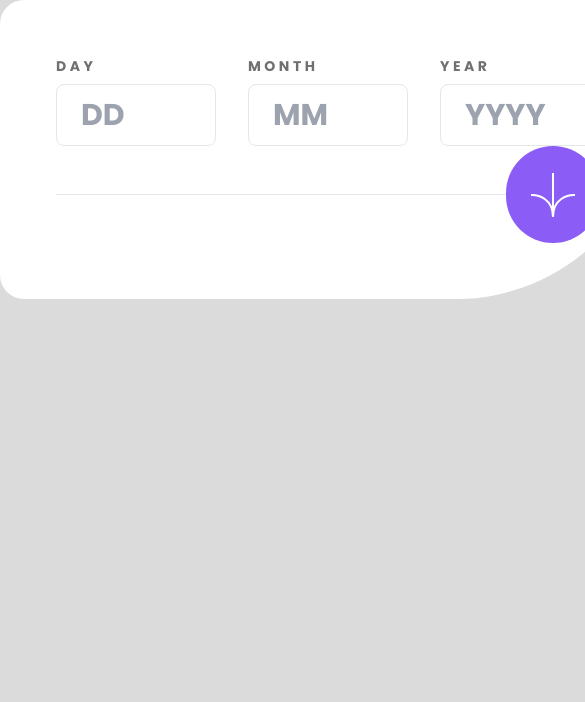
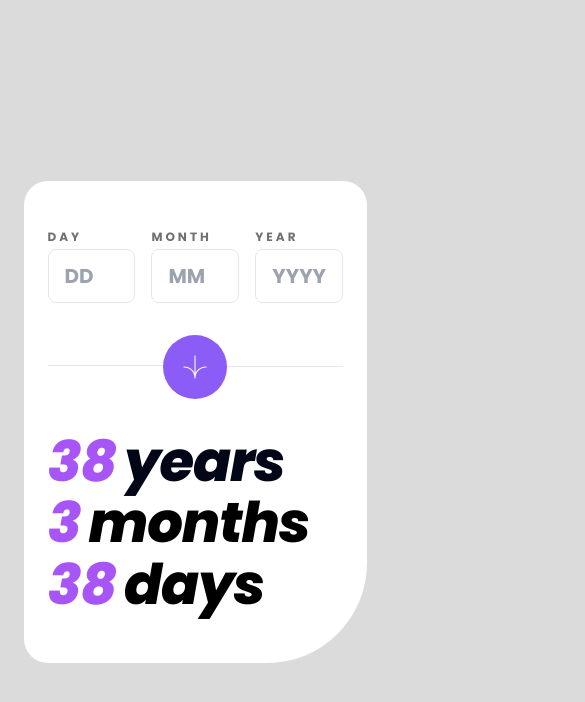
Before and after one commit to ogbechie04/age-calculator, a website built with Vite: page index.html in a window 390 px wide. Shown: the top 702 px of the page, 585 px wide, since content can reach past the window. Built offline with nearby package versions, Linux system fonts and the light colour scheme.

Commit message:
Implemented mobile and desktop version with html and tailwind css

```diff
--- a/index.html
+++ b/index.html
@@ -8,13 +8,24 @@
 
     <title>Vite App</title>
   </head>
-  <body class="bg-[#dbdbdb]">
-    <div id="app" class="p-14 bg-white rounded-3xl rounded-br-[200px] flex flex-col w-fit">
-      <form action="" class="dob flex gap-8">
-        <div class="day-containter flex flex-col gap-2" id="day">
+  <body
+    class="bg-[#dbdbdb] m-0 p-0 flex justify-center items-center w-screen h-screen"
+  >
+    <!-- DIV THAT HOUSES ALL COMPONENTS -->
+    <div
+      id="app"
+      class="bg-white px-6 py-12 rounded-3xl gap-8 flex flex-col rounded-br-[100px] lg:gap-0 lg:p-14 lg:rounded-br-[200px] lg:w-11/12 lg:max-w-[840px] max-w-[343px]"
+    >
+      <!-- FORM FOR INPUT OF DATE OF BIRTH -->
+      <form action="" class="dob flex flex-row gap-4 lg:gap-8">
+        <!-- DAY DIV -->
+        <div
+          class="day-containter flex flex-col gap-1 w-[29.8%] lg:gap-2 lg:w-[22%]"
+          id="day"
+        >
           <label
             for="day"
-            class="text-sm font-bold text-[#716F6F] tracking-[.25em]"
+            class="text-xs font-bold text-[#716F6F] tracking-[.25em] lg:text-sm"
             >DAY</label
           >
           <input
@@ -22,13 +33,17 @@
             type="text"
             name="day"
             id="day-input"
-            class="ps-6 pe-6 pt-3 pb-3 border-[1px] border-solid rounded-lg text-3xl font-bold max-w-40"
+            class="text-xl px-4 py-3 border-[1px] border-solid rounded-lg font-bold lg:ps-6 lg:pe-6 lg:py-3 lg:text-3xl"
           />
         </div>
-        <div class="month-containter flex flex-col gap-2" id="month">
+        <!-- MONTH DIV -->
+        <div
+          class="month-containter flex flex-col gap-1 w-[29.8%] lg:gap-2 lg:w-[22%]"
+          id="month"
+        >
           <label
             for="month"
-            class="text-sm font-bold text-[#716F6F] tracking-[.25em]"
+            class="text-xs font-bold text-[#716F6F] tracking-[.25em] lg:text-sm"
             >MONTH</label
           >
           <input
@@ -36,13 +51,17 @@
             placeholder="MM"
             name="month"
             id="month-input"
-            class="ps-6 pe-6 pt-3 pb-3 border-[1px] border-solid rounded-lg text-3xl font-bold max-w-40"
+            class="text-xl px-4 py-3 border-[1px] border-solid rounded-lg font-bold lg:ps-6 lg:pe-6 lg:py-3 lg:text-3xl"
           />
         </div>
-        <div class="year-containter flex flex-col gap-2" id="year">
+        <!-- YEAR DIV -->
+        <div
+          class="year-containter flex flex-col gap-1 w-[29.8%] lg:gap-2 lg:w-[22%]"
+          id="year"
+        >
           <label
             for="year"
-            class="text-sm font-bold text-[#716F6F] tracking-[.25em]"
+            class="text-xs font-bold text-[#716F6F] tracking-[.25em] lg:text-sm"
             >YEAR</label
           >
           <input
@@ -50,20 +69,40 @@
             placeholder="YYYY"
             name="year"
             id="year-input"
-            class="ps-6 pe-6 pt-3 pb-3 border-[1px] border-solid rounded-lg text-3xl font-bold max-w-40"
+            class="text-xl px-4 py-3 border-[1px] border-solid rounded-lg font-bold lg:ps-6 lg:pe-6 lg:py-3 lg:text-3xl"
           />
         </div>
       </form>
-      <div class="divider flex max-w-[728px]">
-        <hr class="my-12 grow" />
-        <button type="submit" class="dob-button bg-violet-500 rounded-full p-6">
-          <img src="./assets/images/icon-arrow.svg" alt="" />
+      <!-- DIVIDER WITH BUTTON -->
+      <div class="divider flex items-center">
+        <hr class="lg:my-12 grow border-t h-1" />
+        <button
+          type="submit"
+          class="dob-button bg-violet-500 rounded-full p-5 lg:p-6"
+        >
+          <img src="./assets/images/icon-arrow.svg" class="w-6 h-6" alt="" />
         </button>
+        <hr class="lg:my-12 grow border-t h1 lg:hidden" />
       </div>
-      <div class="age">
-        <h1 id="ageYear" class="age"></h1>
-        <h1 id="ageMonth" class="age"></h1>
-        <h1 id="ageDay" class="age"></h1>
+      <!-- DIV FOR AGE RETURNED -->
+      <div
+        class="age flex flex-col gap-0 text-[56px] tracking-[-1.12px] font-extrabold italic lg:text-[104px] lg:tracking-[-2.08px]"
+      >
+        <!-- YEAR DIV -->
+        <div id="ageYear" class="age flex gap-2 leading-[110%]">
+          <p id="yearNumber" class="text-purple-500">38</p>
+          <h2 class="text-slate-950">years</h2>
+        </div>
+        <!-- MONTH DIV -->
+        <div id="ageMonth" class="age flex gap-2 leading-[110%]">
+          <h2 id="monthNumber" class="text-purple-500">3</h2>
+          <h2>months</h2>
+        </div>
+        <!-- DAY DIV -->
+        <div id="ageDay" class="age flex gap-2 leading-[110%]">
+          <h2 id="ageNumber" class="text-purple-500">38</h2>
+          <h2>days</h2>
+        </div>
       </div>
     </div>
     <script type="module" src="/main.js"></script>
--- a/style.css
+++ b/style.css
@@ -1,9 +1,15 @@
-@import url('https://fonts.googleapis.com/css2?family=Poppins:ital,wght@0,100;0,200;0,300;0,400;0,500;0,600;0,700;0,800;0,900;1,100;1,200;1,300;1,400;1,500;1,600;1,700;1,800;1,900&display=swap');
+@import url("https://fonts.googleapis.com/css2?family=Poppins:ital,wght@0,100;0,200;0,300;0,400;0,500;0,600;0,700;0,800;0,900;1,100;1,200;1,300;1,400;1,500;1,600;1,700;1,800;1,900&display=swap");
 
 @tailwind base;
 @tailwind components;
 @tailwind utilities;
 
+*,
+*::before,
+*::after {
+  box-sizing: border-box;
+}
+
 body {
   font-family: "Poppins";
 }
```
